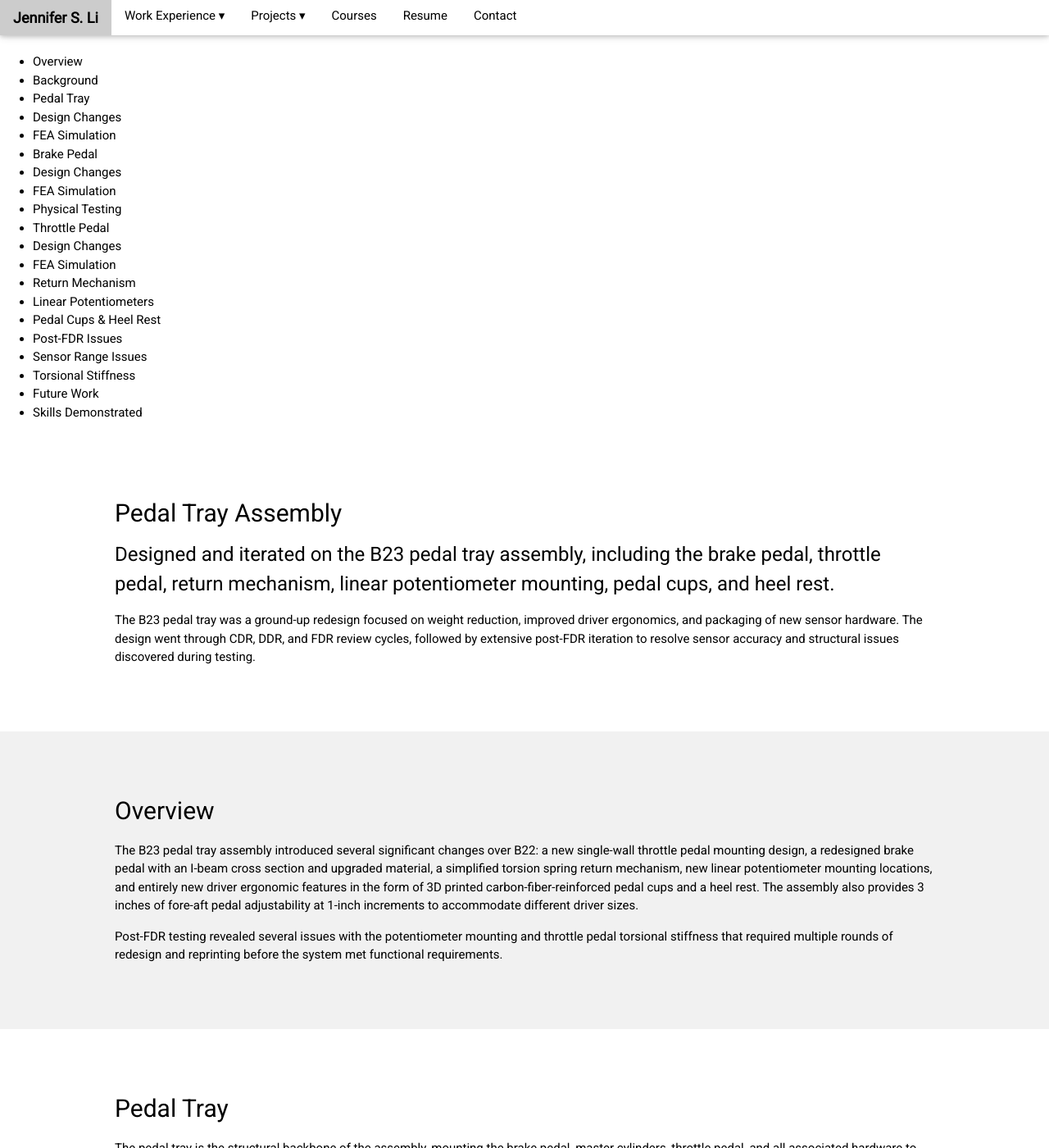
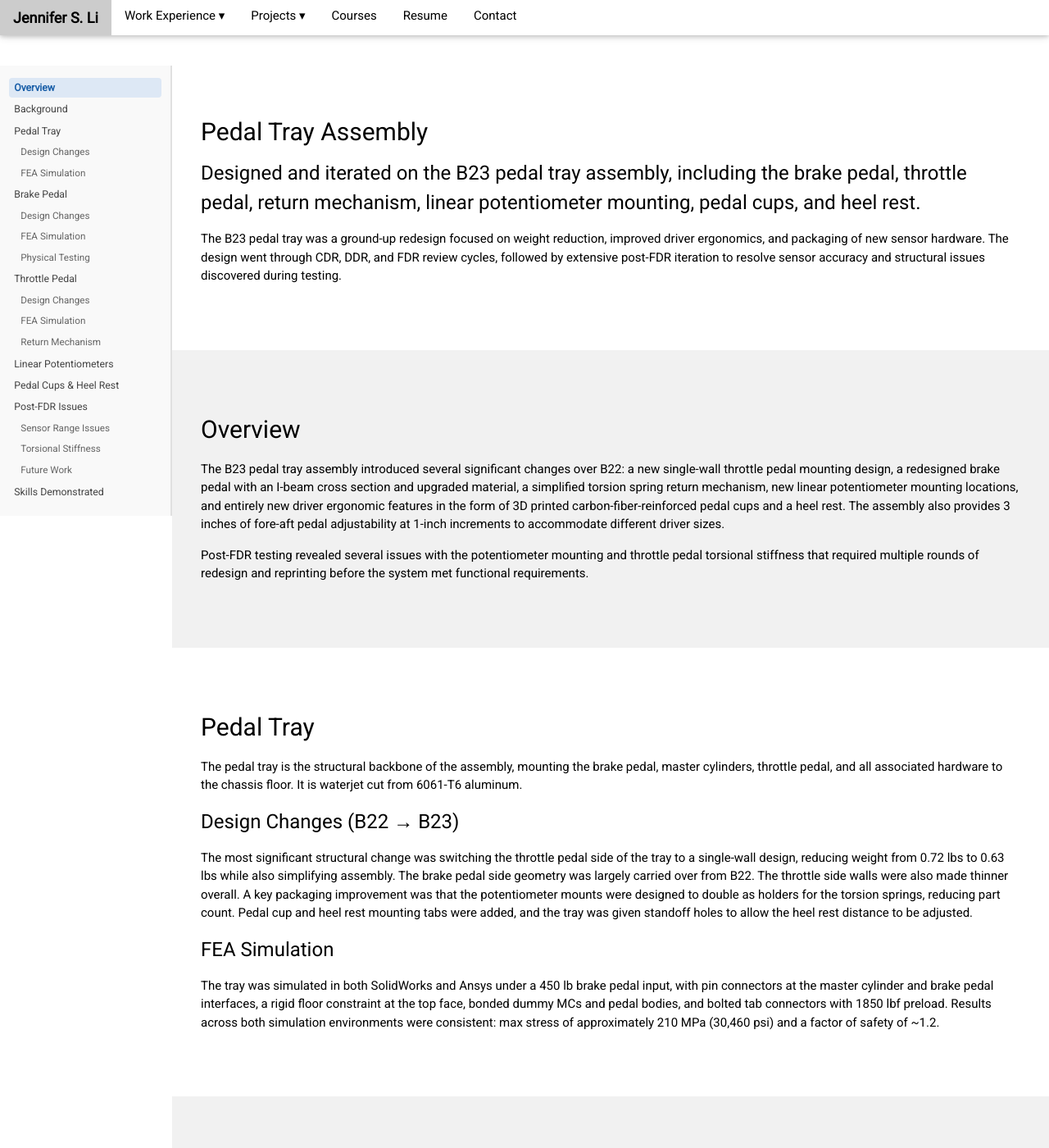
Before and after one commit to jsli905/jsli905.github.io, a Jekyll site: the page projects/bfr/pedals.html, which Jekyll copies as it is, in a window 1280 px wide and 1400 px high. Shown: the whole window at 82% size. Built offline with Jekyll 4.4.1, drawn with Linux system fonts in a browser that asks for light colours; comment, search, counter and statistics services are not loaded.

Commit message:
Update pedals.html

```diff
--- a/projects/bfr/pedals.html
+++ b/projects/bfr/pedals.html
@@ -77,6 +77,91 @@
       line-height: 1.5;
     }
 
+    /* Ensure navbar always sits above sidebar and dropdowns */
+    .w3-top {
+      z-index: 9999 !important;
+    }
+
+    /* ── Table of Contents Sidebar ── */
+    .page-layout {
+      display: flex;
+      align-items: flex-start;
+    }
+
+    #toc-sidebar {
+      position: sticky;
+      top: 80px;
+      width: 210px;
+      min-width: 210px;
+      max-height: calc(100vh - 100px);
+      overflow-y: auto;
+      padding: 1rem 0.75rem;
+      background: #f9f9f9;
+      border-right: 2px solid #e0e0e0;
+      font-size: 0.82rem;
+      line-height: 1.5;
+      z-index: 1;
+    }
+
+    #toc-sidebar h4 {
+      font-size: 0.75rem;
+      text-transform: uppercase;
+      letter-spacing: 0.08em;
+      color: #888;
+      margin: 0 0 0.6rem 0;
+    }
+
+    #toc-sidebar ul {
+      list-style: none;
+      padding: 0;
+      margin: 0;
+    }
+
+    #toc-sidebar li {
+      margin-bottom: 2px;
+    }
+
+    #toc-sidebar a {
+      display: block;
+      padding: 3px 6px;
+      color: #444;
+      border-radius: 4px;
+      transition: background 0.15s, color 0.15s;
+    }
+
+    #toc-sidebar a:hover {
+      background: #e8e8e8;
+      color: #000;
+    }
+
+    #toc-sidebar a.toc-active {
+      background: #dde8f5;
+      color: #1a5fa8;
+      font-weight: 600;
+    }
+
+    /* sub-items (h3) */
+    #toc-sidebar .toc-sub {
+      padding-left: 14px;
+      color: #666;
+      font-size: 0.78rem;
+    }
+
+    #toc-sidebar .toc-sub.toc-active {
+      background: #dde8f5;
+      color: #1a5fa8;
+      font-weight: 600;
+    }
+
+    .main-content {
+      flex: 1;
+      min-width: 0;
+    }
+
+    /* Hide sidebar on small screens */
+    @media (max-width: 860px) {
+      #toc-sidebar { display: none; }
+    }
 
   </style>
 
@@ -190,6 +275,7 @@
 <div style="margin-top:64px"></div>
 
 <div class="page-layout">
+
 
 <!-- ================= TOC SIDEBAR ================= -->
 <nav id="toc-sidebar">
```
Also changed, not shown: other parts of projects/bfr/pedals.html (+1 -1 lines).
